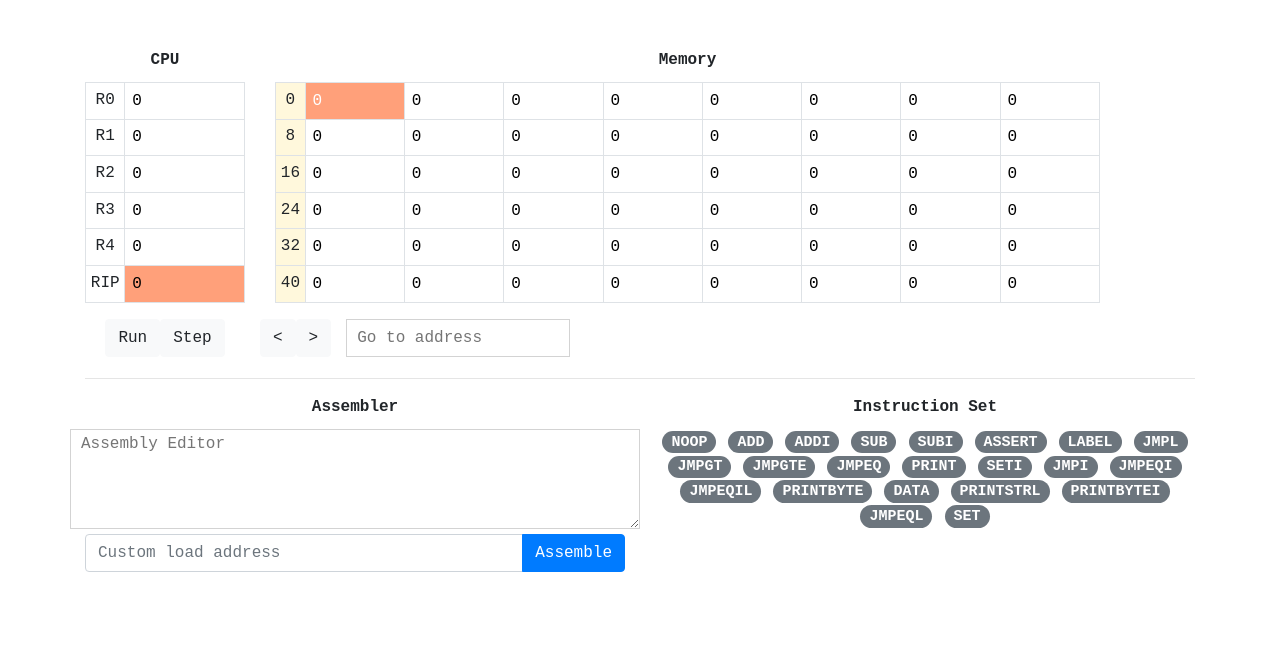
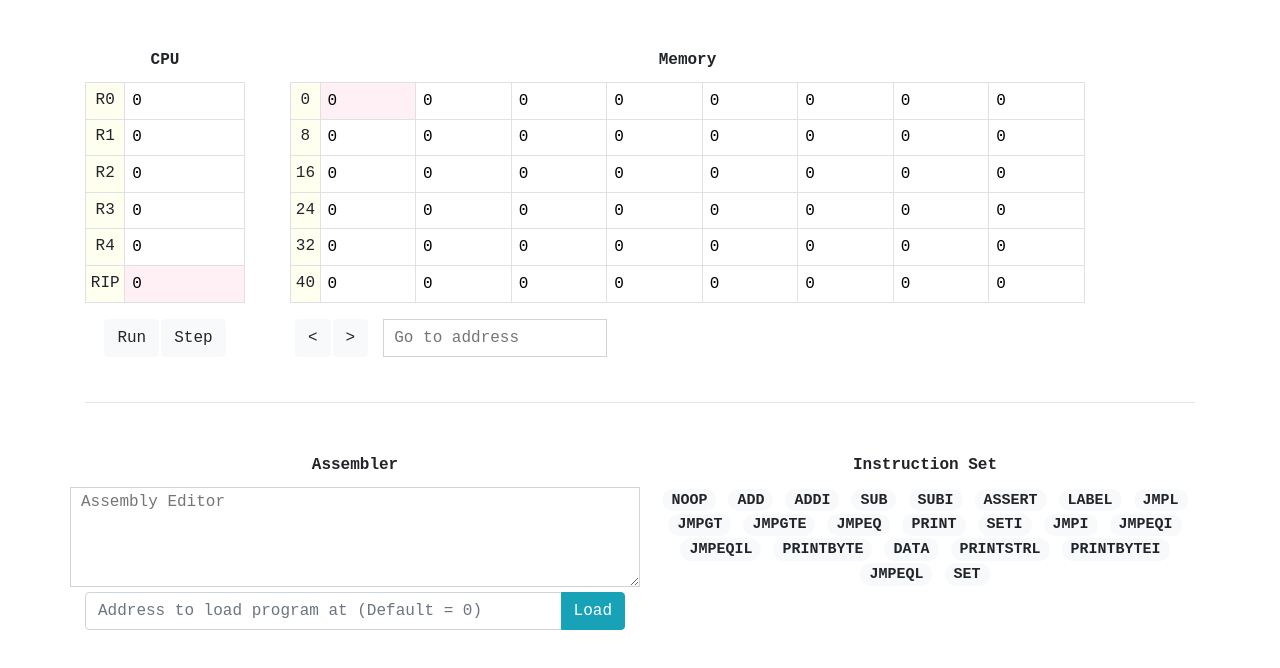
Before and after one commit to neeilan/cute, a React (Create React App) app: page / in a window 1280 px wide. Shown: the top 668 px of the page. Built offline with nearby package versions, Linux system fonts and the light colour scheme.

Commit message:
[frontend] prettier

```diff
--- a/src/MachineStateView.js
+++ b/src/MachineStateView.js
@@ -16,8 +16,9 @@ const Assemble = require('./assembler');
 */
 
 const STYLES = {
-    ripBgColor: 'lightsalmon',
-    ripColor: 'white',
+    ripBgColor: 'LavenderBlush',
+    ripColor: 'black',
+    tableHeaderColor : 'ivory'
 
 };
 
@@ -122,7 +123,7 @@ class MachineStateView extends React.Component {
             for (let i = 0; i < this.numBytesPerRow; i++) { cols.push(i); }
             memTable.push(
                 <tr>
-                    <td style={{ backgroundColor: 'cornsilk' }}>{this.state.memDisplayStartAddr + i}</td>
+                    <td style={{ backgroundColor: STYLES.tableHeaderColor }}>{this.state.memDisplayStartAddr + i}</td>
                     {cols.map(
                         offset => <td key={`mem-${i + offset}`}
                             style={{ backgroundColor: ripValueAdj === i + offset ? STYLES.ripBgColor : '' }}>
@@ -151,7 +152,7 @@ class MachineStateView extends React.Component {
                                 {this.state.registers.map((value, i) => {
                                     const isRip = this.machine.REGISTER_NAMES[i] === 'RIP';
                                     return <tr>
-                                        <td>{this.machine.REGISTER_NAMES[i]}</td>
+                                        <td style={{ backgroundColor: STYLES.tableHeaderColor }}>{this.machine.REGISTER_NAMES[i]}</td>
                                         <td key={`mem-${i}`} style={{ backgroundColor: isRip ? STYLES.ripBgColor : '' }}>
                                             <input type="text"
                                                 style={{ width: '100%', border: 'none', backgroundColor: isRip ? STYLES.ripBgColor : '' }}
@@ -164,26 +165,31 @@ class MachineStateView extends React.Component {
                         <Row>
                             <Col>
                                 <Button variant="light" onClick={() => this.run()}>Run</Button>
-                                <Button variant="light" onClick={() => this.step()}>Step</Button>
+                                <Button style={{marginLeft: '2px'}} variant="light" onClick={() => this.step()}>Step</Button>
                             </Col>
                         </Row>
                     </Col>
                     <Col md={9}>
+                        <Col md={12}>
                         <Row><Col style={{ marginBottom: '10px' }}><b>Memory</b></Col></Row>
                         <Table bordered responsive size="sm">
                             <tbody>
                                 {memTable}
                             </tbody>
                         </Table>
-                        <Row style={{ marginBottom: '5px' }}>
+                        <Row style={{ marginBottom: '5px', marginLeft: '5px' }}>
                             <Button variant="light" onClick={() => this.memPrev()}> {'<'} </Button>
-                            <Button variant="light" onClick={() => this.memNext()}> {'>'} </Button>
+                            <Button style={{marginLeft: '2px'}} variant="light" onClick={() => this.memNext()}> {'>'} </Button>
                             <input type="text" style={{ border: 'solid 1px lightgray', marginLeft: '15px', paddingLeft: '10px' }} onChange={(e) => this.inspectAddr(e.target.value)} placeholder="Go to address" />
                         </Row>
+                        </Col>
                     </Col>
                 </Row>
 
+                <br/>
                 <hr />
+                <br/>
+
 
                 <Row style={{ textAlign: "center", marginTop: '10px' }}>
                     <Col sm={6}>
@@ -199,10 +205,10 @@ class MachineStateView extends React.Component {
                                 <InputGroup style={{ marginTop: '5px' }}>
                                     <FormControl
                                         onChange={(e) => this.setLoadAddr(e.target.value)}
-                                        placeholder="Custom load address"
+                                        placeholder="Address to load program at (Default = 0)"
                                     />
                                     <InputGroup.Append>
-                                        <Button onClick={() => this.assemble()}>Assemble</Button>
+                                        <Button variant="info" onClick={() => this.assemble()}>Load</Button>
                                     </InputGroup.Append>
                                 </InputGroup>
                             </Col>
@@ -215,16 +221,13 @@ class MachineStateView extends React.Component {
                         <Row>
                             <Col sm={12} style={{ overflowY: 'scroll' }}>
                                 <h5>
-                                    { this.availableInstrs().map(instr => <><Badge pill variant="secondary">{instr.name}</Badge>{' '}</> )}
+                                    { this.availableInstrs().map(instr => <><Badge pill variant="light">{instr.name}</Badge>{' '}</> )}
                                 </h5>
                             </Col>
                         </Row>
                     </Col>
 
                 </Row>
-                <Row><hr /></Row>
-
-
             </Container>
         </div >
     };
```
